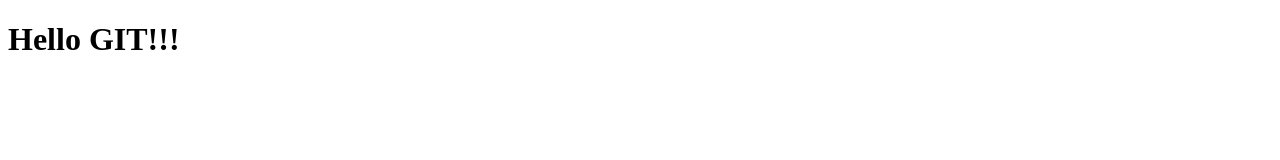
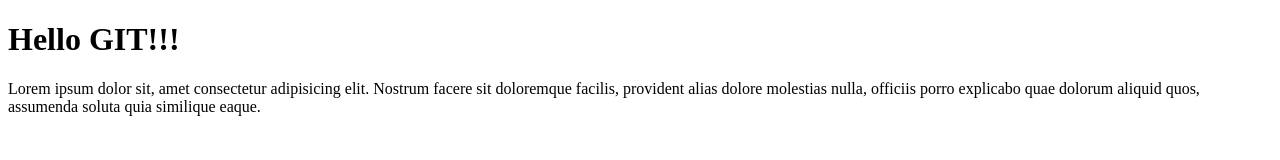
Before and after one commit to michal-reszka/git-course-4, a plain HTML site: page index.html in a window 1280 px wide. Drawn offline with Linux system fonts and the light colour scheme.

Commit message:
added paragraph into index.html

```diff
--- a/index.html
+++ b/index.html
@@ -7,5 +7,8 @@
 </head>
 <body>
     <h1> Hello GIT!!!</h1>
+    <p>
+        Lorem ipsum dolor sit, amet consectetur adipisicing elit. Nostrum facere sit doloremque facilis, provident alias dolore molestias nulla, officiis porro explicabo quae dolorum aliquid quos, assumenda soluta quia similique eaque.
+    </p>
 </body>
 </html>
```
